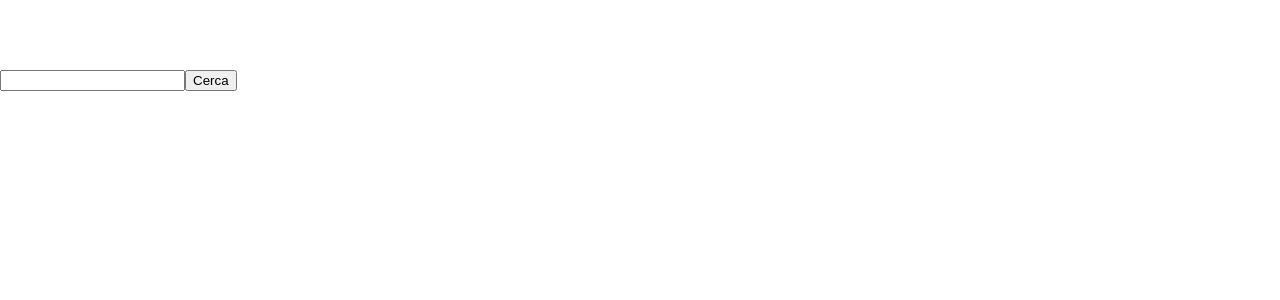
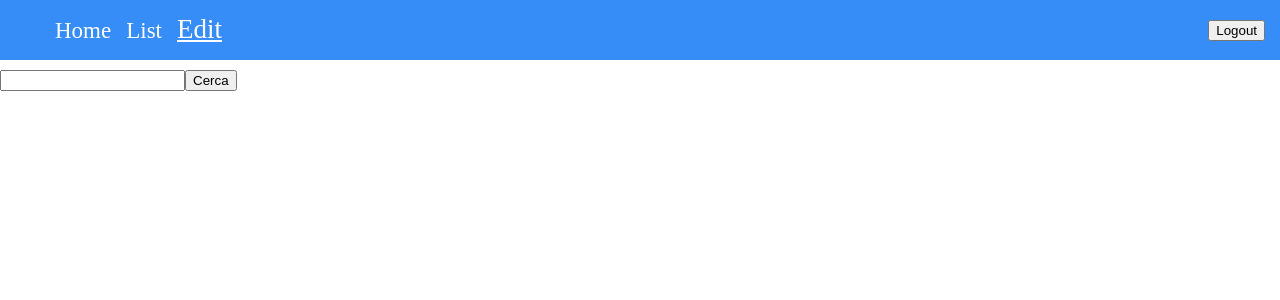
Before and after one commit to DavideBelvedere/ProgettoListaRouter, an Angular app: page /edit in a window 1280 px wide. Shown: the top 300 px of the page. Built offline with nearby package versions, Linux system fonts and the light colour scheme; sample sign-in values are in the browser's storage.

Commit message:
navbar corretta

```diff
--- a/src/app/app.component.ts
+++ b/src/app/app.component.ts
@@ -1,4 +1,4 @@
-import { Component } from '@angular/core';
+import { Component, OnInit } from '@angular/core';
 import { LoginService } from './services/login.service';
 
 @Component({
@@ -7,13 +7,17 @@
   styleUrls: ['./app.component.css']
 })
 
-export class AppComponent {
+export class AppComponent implements OnInit{
+  private login=false;
   constructor(private loginService: LoginService) {
 
     this.loginService.loginParam$.subscribe((login: boolean) => {
       this.login = login;
     });
   }
-  private login = false;
+  ngOnInit(){
+    this.login=this.loginService.isLogged();
+  }
+
   title = 'app';
 }
--- a/src/app/class/Videogame.ts
+++ b/src/app/class/Videogame.ts
@@ -9,7 +9,7 @@
 
 
 
-	constructor($imgUrl: string="", $title: string="", $price: number=0, $id: string="", $genere: string="", $rating: number=0, $anno: number=0) {
+	constructor($imgUrl: string = "", $title: string = "", $price: number = 0, $id: string = "", $genere: string = "", $rating: number = 0, $anno: number = 0) {
 		this.imgUrl = $imgUrl;
 		this.title = $title;
 		this.price = $price;
@@ -18,8 +18,8 @@
 		this.rating = $rating;
 		this.anno = $anno;
 	}
-	clone():VideoGame{
-		return new VideoGame(this.imgUrl,this.title,this.price,this.id,this.genere,this.rating,this.anno);
+	clone(): VideoGame {
+		return new VideoGame(this.imgUrl, this.title, this.price, this.id, this.genere, this.rating, this.anno);
 	}
 
 	public get $id(): string {
--- a/src/app/components/edit/edit.component.ts
+++ b/src/app/components/edit/edit.component.ts
@@ -30,7 +30,7 @@
      this.utilityRouter.events.subscribe(event => {
        if (event instanceof NavigationStart) {
          if (this.currentGame) {
-           alert(listVideogames.isChanged(this.currentGame));
+
            if (listVideogames.isChanged(this.currentGame)) {
              this.isChanged = true;
            } else {
--- a/src/app/services/can-deactivate-edit.service.ts
+++ b/src/app/services/can-deactivate-edit.service.ts
@@ -11,7 +11,7 @@
   canDeactivate(component: EditComponent) {
 
     if (component.isChanged) {
-      return confirm('Are you sure?');
+      return confirm('Sei sicuro di voler uscire?');
     } else {
       return true;
     }
```
Lines whose indentation alone changed are shown as unchanged.
